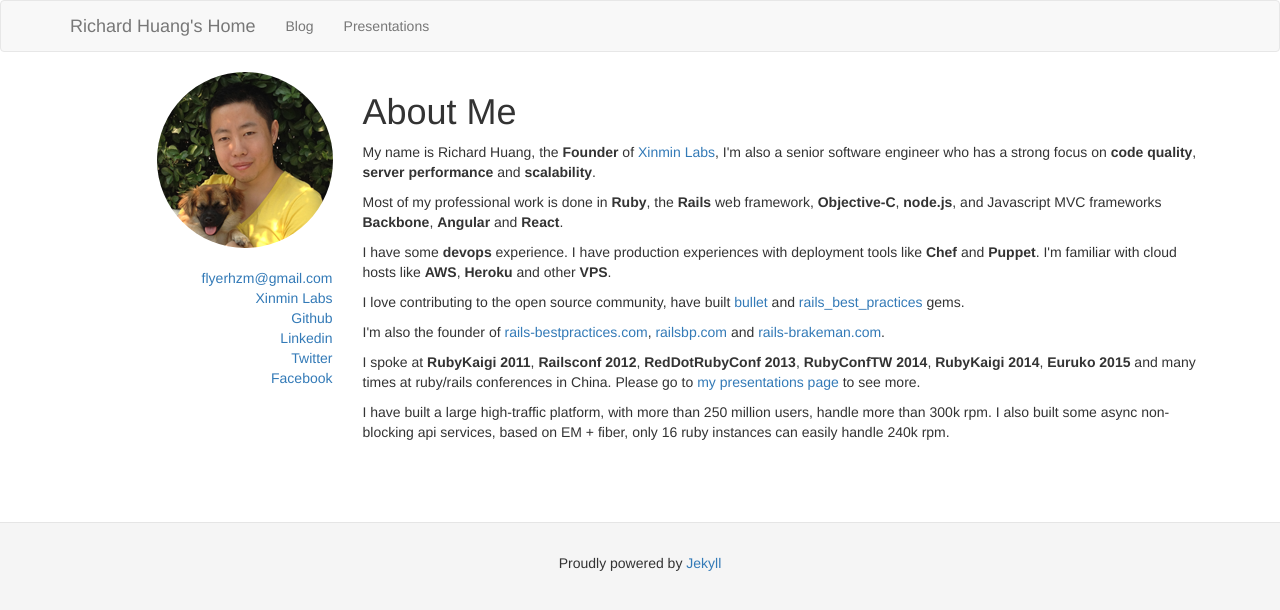
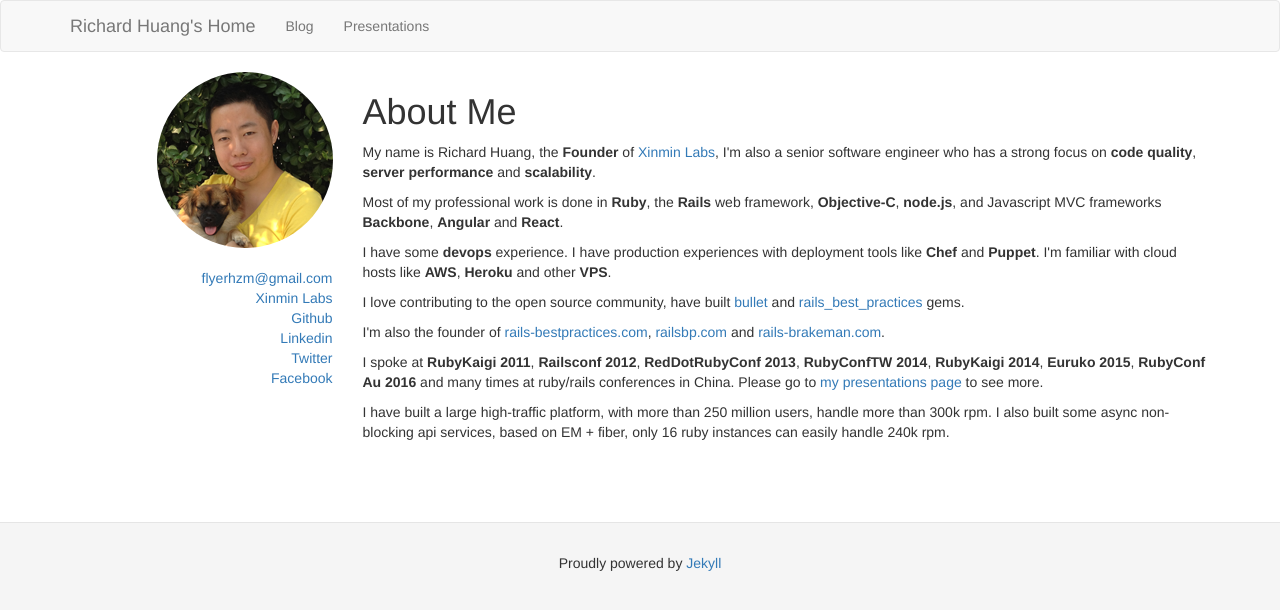
Before and after one commit to flyerhzm/huangzhimin.com, a Jekyll site: the page built from index.html, in a window 1280 px wide. Shown: the top 610 px of the page. Built offline with Jekyll 4.4.1, drawn with Linux system fonts in a browser that asks for light colours; nearby versions of some CDN libraries.

Commit message:
add RubyConf Au 2016 presentation

```diff
--- a/index.html
+++ b/index.html
@@ -22,7 +22,7 @@
     <p>I love contributing to the open source community, have built
     <a href="https://github.com/flyerhzm/bullet">bullet</a> and <a href="https://github.com/railsbp/rails_best_practices">rails_best_practices</a> gems.
     <p>I'm also the founder of <a href="http://rails-bestpractices.com">rails-bestpractices.com</a>, <a href="http://railsbp.com">railsbp.com</a> and <a href="http://rails-brakeman.com">rails-brakeman.com</a>.</p>
-    <p>I spoke at <strong>RubyKaigi 2011</strong>, <strong>Railsconf 2012</strong>, <strong>RedDotRubyConf 2013</strong>, <strong>RubyConfTW 2014</strong>, <strong>RubyKaigi 2014</strong>, <strong>Euruko 2015</strong> and many times at ruby/rails conferences in China. Please go to
+    <p>I spoke at <strong>RubyKaigi 2011</strong>, <strong>Railsconf 2012</strong>, <strong>RedDotRubyConf 2013</strong>, <strong>RubyConfTW 2014</strong>, <strong>RubyKaigi 2014</strong>, <strong>Euruko 2015</strong>, <strong>RubyConf Au 2016</strong> and many times at ruby/rails conferences in China. Please go to
     <a href="http://presentations.huangzhimin.com">my presentations page</a> to see more.</p>
     <p>I have built a large high-traffic platform, with more than 250 million users, handle more than 300k rpm. I also built some async non-blocking api services, based on EM + fiber, only 16 ruby instances can easily handle 240k rpm.</p>
   </div>
--- a/presentations.html
+++ b/presentations.html
@@ -4,6 +4,10 @@
 ---
 
 <h1 class="page-title">Presentations</h1>
+
+<h3>RubyConf Au 2016 - Rails Performance Tips</h3>
+
+<iframe class="speakerdeck-iframe" frameborder="0" src="//speakerdeck.com/player/d6b03c0982d0478489154f7b32d381ad?" allowfullscreen="true" mozallowfullscreen="true" webkitallowfullscreen="true" style="border: 0px; background-color: transparent; margin: 0px; padding: 0px; border-top-left-radius: 5px; border-top-right-radius: 5px; border-bottom-right-radius: 5px; border-bottom-left-radius: 5px; width: 710px; height: 608.3671875000009px; background-position: initial initial; background-repeat: initial initial;"></iframe>
 
 <h3>Euruko 2015 - Refactory ruby code based on AST</h3>
 
```
